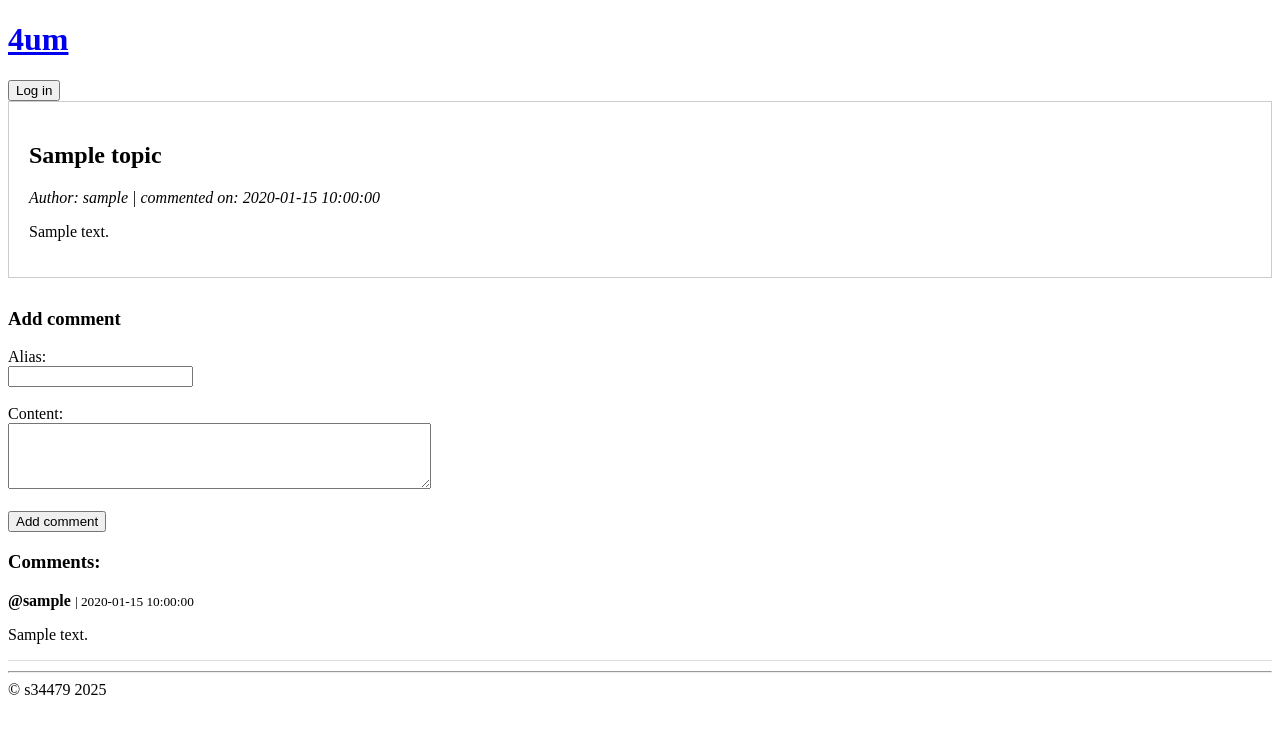
After one commit to Kas0c/4um, a PHP site: page /topicsite.php?id=1 in a window 1280 px wide. The commit adds this page. Shown: the top 734 px of the page. Run offline with PHP 8.4, Linux system fonts and the light colour scheme; tables that the repository leaves empty or names only in its code hold one stand-in row (values such as "Sample post").

Commit message:
komentowanie na postach

```diff
--- a/group.php
+++ b/group.php
@@ -71,9 +71,10 @@
         <ul>
             <?php foreach ($topics as $topic): ?>
                 <li>
-                    <strong><?php echo htmlspecialchars($topic['title']); ?></strong><br>
+                    <a href="topicsite.php?id=<?php echo $topic['id']; ?>">
+                        <strong><?php echo htmlspecialchars($topic['title']); ?></strong>
+                    </a><br>
                     <em>Posted by <?php echo htmlspecialchars($topic['username']); ?> on <?php echo $topic['created_at']; ?></em>
-                    <p><?php echo nl2br(htmlspecialchars($topic['content'])); ?></p>
                     <hr>
                 </li>
             <?php endforeach; ?>
--- /dev/null
+++ b/topicsite.php
@@ -0,0 +1,130 @@
+<?php
+    require_once 'user.php';
+
+    if (!isset($_GET['id']) || !is_numeric($_GET['id'])) {
+        header("Location: index.php");
+        exit;
+    }
+
+    global $db;
+
+    $topicId = (int)$_GET['id'];
+
+    // Pobiera temat
+    $query = $db->prepare("
+        SELECT topic.title, topic.content, topic.created_at, user.username
+        FROM topic
+        LEFT JOIN user ON topic.user_id = user.id
+        WHERE topic.id = ?
+    ");
+    $query->bind_param("i", $topicId);
+    $query->execute();
+    $result = $query->get_result();
+    $topic = $result->fetch_assoc();
+
+    if (!$topic) {
+        echo "Temat nie istnieje.";
+        exit;
+    }
+
+    // dodaje komentarz
+    $commentError = "";
+    if ($_SERVER["REQUEST_METHOD"] === "POST" && isset($_POST['content'])) {
+        $content = trim($_POST['content']);
+        $nickname = isLoggedIn() ? null : trim($_POST['nickname']);
+        $userId = isLoggedIn() ? $_SESSION['user_id'] : null;
+
+        if (empty($content) || (!$userId && empty($nickname))) {
+            $commentError = "Treść komentarza i pseudonim są wymagane.";
+        } else {
+            $query = $db->prepare("INSERT INTO comments (topic_id, user_id, nickname, content) VALUES (?, ?, ?, ?)");
+            $query->bind_param("iiss", $topicId, $userId, $nickname, $content);
+            $query->execute();
+        }
+    }
+
+    // Pobiera komentarze
+    $query = $db->prepare("
+        SELECT comments.content, comments.created_at, user.username, comments.nickname
+        FROM comments
+        LEFT JOIN user ON comments.user_id = user.id
+        WHERE comments.topic_id = ?
+        ORDER BY comments.created_at DESC
+    ");
+    $query->bind_param("i", $topicId);
+    $query->execute();
+    $comments = $query->get_result()->fetch_all(MYSQLI_ASSOC);
+
+    include 'header.php';
+?>
+    <header>
+        <a href="index.php">
+            <h1>4um</h1>
+        </a>
+        <?php if (isLoggedIn()): ?>
+            <div>
+                <strong><?php echo htmlspecialchars($_SESSION['username']); ?></strong>
+                <a href="profile.php">
+                    <img src="img/<?php echo htmlspecialchars($_SESSION['icon']); ?>" alt="Ikonka" width="40" height="40" style="vertical-align:middle; border-radius:50%;">
+                </a>
+                <a href="logout.php">
+                    <button>Log out</button>
+                </a>
+            </div>
+        <?php else: ?>
+            <a href="login.php">
+                <button>Log in</button>
+            </a>
+        <?php endif; ?>
+    </header>
+    <div style="border:1px solid #ccc; padding:20px; margin-bottom:30px;">
+        <h2><?php echo htmlspecialchars($topic['title']); ?></h2>
+        <p><em>Author: <?php echo htmlspecialchars(isset($topic['username']) ? $topic['username'] : 'Nieznany'); ?> | commented on: <?php echo $topic['created_at']; ?></em></p>
+
+        <p><?php echo nl2br(htmlspecialchars($topic['content'])); ?></p>
+    </div>
+    <div>
+        <h3>Add comment</h3>
+        <form method="POST">
+            <?php if (!isLoggedIn()): ?>
+                <label>Alias:</label><br>
+                <input type="text" name="nickname" required><br><br>
+            <?php endif; ?>
+            <label>Content:</label><br>
+            <textarea name="content" rows="4" cols="50" required></textarea><br><br>
+            <input type="submit" value="Add comment">
+        </form>
+        <?php if (!empty($commentError)) echo "<p style='color:red;'>$commentError</p>"; ?>
+    </div>
+    <div>
+        <h3>Comments:</h3>
+        <?php if (!empty($comments)): ?>
+            <?php foreach ($comments as $comment): ?>
+                <div style="border-bottom:1px solid #ddd; margin-bottom:10px;">
+                    <?php
+                    $commentAuthor = '';
+
+                    if (isset($comment['username'])) {
+                        if ($comment['username'] === $topic['username']) {
+                            $commentAuthor = '@' . $comment['username'];
+                        } else {
+                            $commentAuthor = '#' . $comment['username'];
+                        }
+                    } else {
+                        $commentAuthor = $comment['nickname'];
+                    }
+                    ?>
+                    <strong><?php echo htmlspecialchars($commentAuthor); ?></strong>
+                    <small> | <?php echo $comment['created_at']; ?></small>
+                    <p><?php echo nl2br(htmlspecialchars($comment['content'])); ?></p>
+                </div>
+            <?php endforeach; ?>
+        <?php else: ?>
+            <p>No comments</p>
+        <?php endif; ?>
+    </div>
+
+    <hr>
+
+
+<?php include 'footer.php'; ?>
```
Also changed, not shown: index.php (+4 -4 lines).
